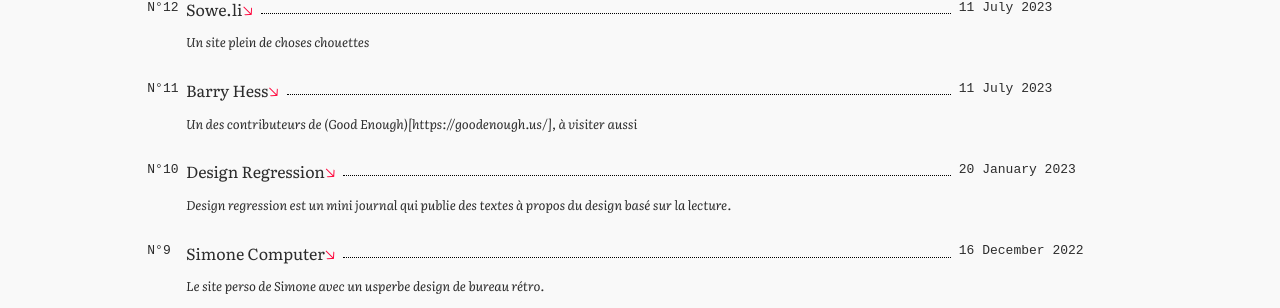
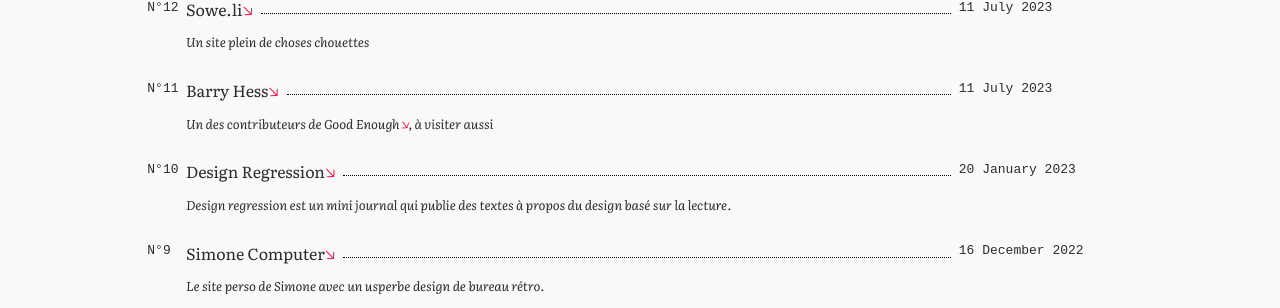
Before and after one commit to PQuod/dev_portfolio, a Jekyll site: the page built from fr/_posts/places/2023-07-11-barry-hess.md, in a window 1280 px wide. Shown: the part 230-538 px from the top of the page. Built offline with Jekyll 4.4.1, drawn with Linux system fonts in a browser that asks for light colours.

Commit message:
Update 2023-07-11-barry-hess.md

```diff
--- a/fr/_posts/places/2023-07-11-barry-hess.md
+++ b/fr/_posts/places/2023-07-11-barry-hess.md
@@ -7,4 +7,4 @@ link: "https://bjhess.com/"
 lang: fr
 lang-ref: barry-hess
 ---
-Un des contributeurs de (Good Enough)[https://goodenough.us/], à visiter aussi
+Un des contributeurs de [Good Enough](https://goodenough.us/), à visiter aussi
```
